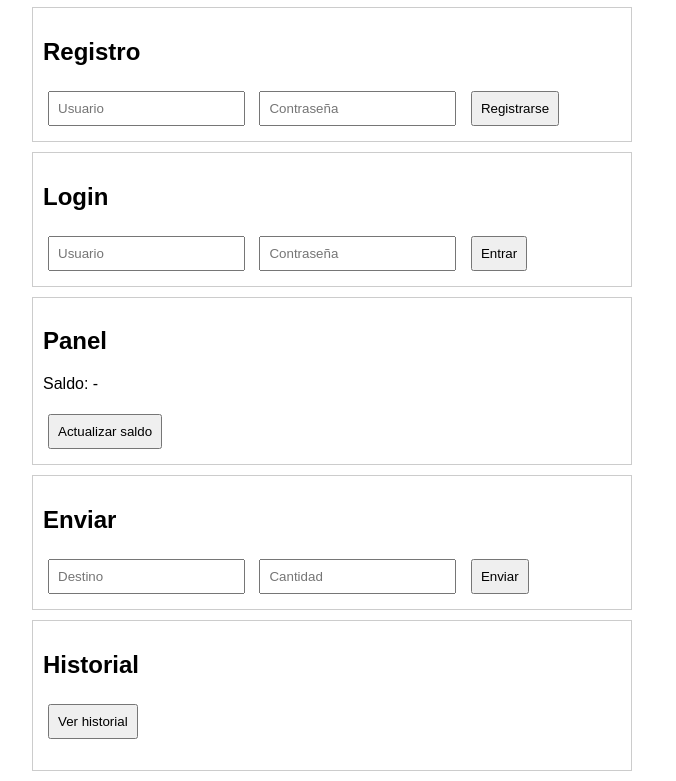
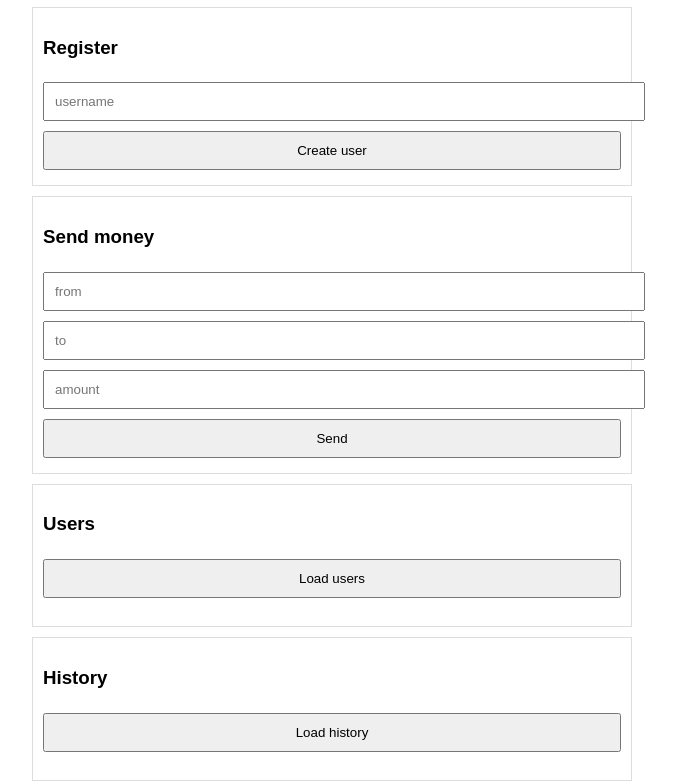
Before and after one commit to pabliitosnz/PhiCoin, a website: page public/index.html in a window 1280 px wide. Shown: the part 74-855 px from the top of the page, without its empty margins (308-984 px from the left). Drawn offline with Linux system fonts and the light colour scheme.

Commit message:
PhiCoin full working version

```diff
--- a/public/index.html
+++ b/public/index.html
@@ -4,125 +4,72 @@
   <title>PhiCoin</title>
   <style>
     body { font-family: Arial; max-width: 600px; margin: auto; }
-    .box { border: 1px solid #ccc; padding: 10px; margin: 10px 0; }
-    input, button { padding: 8px; margin: 5px; }
+    input, button { margin: 5px 0; padding: 10px; width: 100%; }
+    .box { border: 1px solid #ddd; padding: 10px; margin-top: 10px; }
   </style>
 </head>
 <body>
 
-<h1>PhiCoin 💸</h1>
+<h1>🔥 PhiCoin</h1>
 
 <div class="box">
-  <h2>Registro</h2>
-  <input id="regUser" placeholder="Usuario">
-  <input id="regPass" type="password" placeholder="Contraseña">
-  <button onclick="register()">Registrarse</button>
+  <h3>Register</h3>
+  <input id="regUser" placeholder="username">
+  <button onclick="register()">Create user</button>
 </div>
 
 <div class="box">
-  <h2>Login</h2>
-  <input id="logUser" placeholder="Usuario">
-  <input id="logPass" type="password" placeholder="Contraseña">
-  <button onclick="login()">Entrar</button>
+  <h3>Send money</h3>
+  <input id="from" placeholder="from">
+  <input id="to" placeholder="to">
+  <input id="amount" placeholder="amount">
+  <button onclick="send()">Send</button>
 </div>
 
 <div class="box">
-  <h2>Panel</h2>
-  <p id="balance">Saldo: -</p>
-  <button onclick="refresh()">Actualizar saldo</button>
+  <h3>Users</h3>
+  <button onclick="loadUsers()">Load users</button>
+  <pre id="users"></pre>
 </div>
 
 <div class="box">
-  <h2>Enviar</h2>
-  <input id="toUser" placeholder="Destino">
-  <input id="amount" placeholder="Cantidad">
-  <button onclick="send()">Enviar</button>
-</div>
-
-<div class="box">
-  <h2>Historial</h2>
-  <button onclick="loadHistory()">Ver historial</button>
-  <ul id="history"></ul>
+  <h3>History</h3>
+  <button onclick="loadHistory()">Load history</button>
+  <pre id="history"></pre>
 </div>
 
 <script>
-let currentUser = "";
-
-function register() {
-  fetch("/register", {
-    method: "POST",
-    headers: {"Content-Type": "application/json"},
-    body: JSON.stringify({
-      username: regUser.value,
-      password: regPass.value
-    })
-  })
-  .then(r => r.json())
-  .then(d => {
-    if (d.error) alert(d.error);
-    else alert("Usuario creado");
+async function register() {
+  await fetch('/register', {
+    method: 'POST',
+    headers: {'Content-Type':'application/json'},
+    body: JSON.stringify({ username: regUser.value })
   });
+  alert("User created");
 }
 
-function login() {
-  currentUser = logUser.value;
-
-  fetch("/login", {
-    method: "POST",
-    headers: {"Content-Type": "application/json"},
+async function send() {
+  await fetch('/send', {
+    method: 'POST',
+    headers: {'Content-Type':'application/json'},
     body: JSON.stringify({
-      username: logUser.value,
-      password: logPass.value
+      from: from.value,
+      to: to.value,
+      amount: Number(amount.value)
     })
-  })
-  .then(r => r.json())
-  .then(d => {
-    if (d.error) alert(d.error);
-    else balance.innerText = "Saldo: " + d.balance;
   });
+  alert("Sent");
 }
 
-function refresh() {
-  fetch("/balance/" + currentUser)
-  .then(r => r.json())
-  .then(d => balance.innerText = "Saldo: " + d.balance);
+async function loadUsers() {
+  const res = await fetch('/users');
+  users.innerText = JSON.stringify(await res.json(), null, 2);
 }
 
-function send() {
-  fetch("/send", {
-    method: "POST",
-    headers: {"Content-Type": "application/json"},
-    body: JSON.stringify({
-      from: currentUser,
-      to: toUser.value,
-      amount: parseFloat(amount.value)
-    })
-  })
-  .then(r => r.json())
-  .then(d => {
-    if (d.error) alert(d.error);
-    else {
-      alert("Enviado");
-      refresh();
-    }
-  });
+async function loadHistory() {
+  const res = await fetch('/history');
+  history.innerText = JSON.stringify(await res.json(), null, 2);
 }
-
-function loadHistory() {
-  fetch("/history")
-  .then(r => r.json())
-  .then(data => {
-    const list = document.getElementById("history");
-    list.innerHTML = "";
-
-    data.forEach(tx => {
-      const li = document.createElement("li");
-      li.textContent = `${tx.fromUser} → ${tx.toUser} : ${tx.amount}`;
-      list.appendChild(li);
-    });
-  });
-}
-
 </script>
 
 </body>
```
Also changed, not shown: package.json (+4 -9 lines), server.js (+29 -24 lines).
